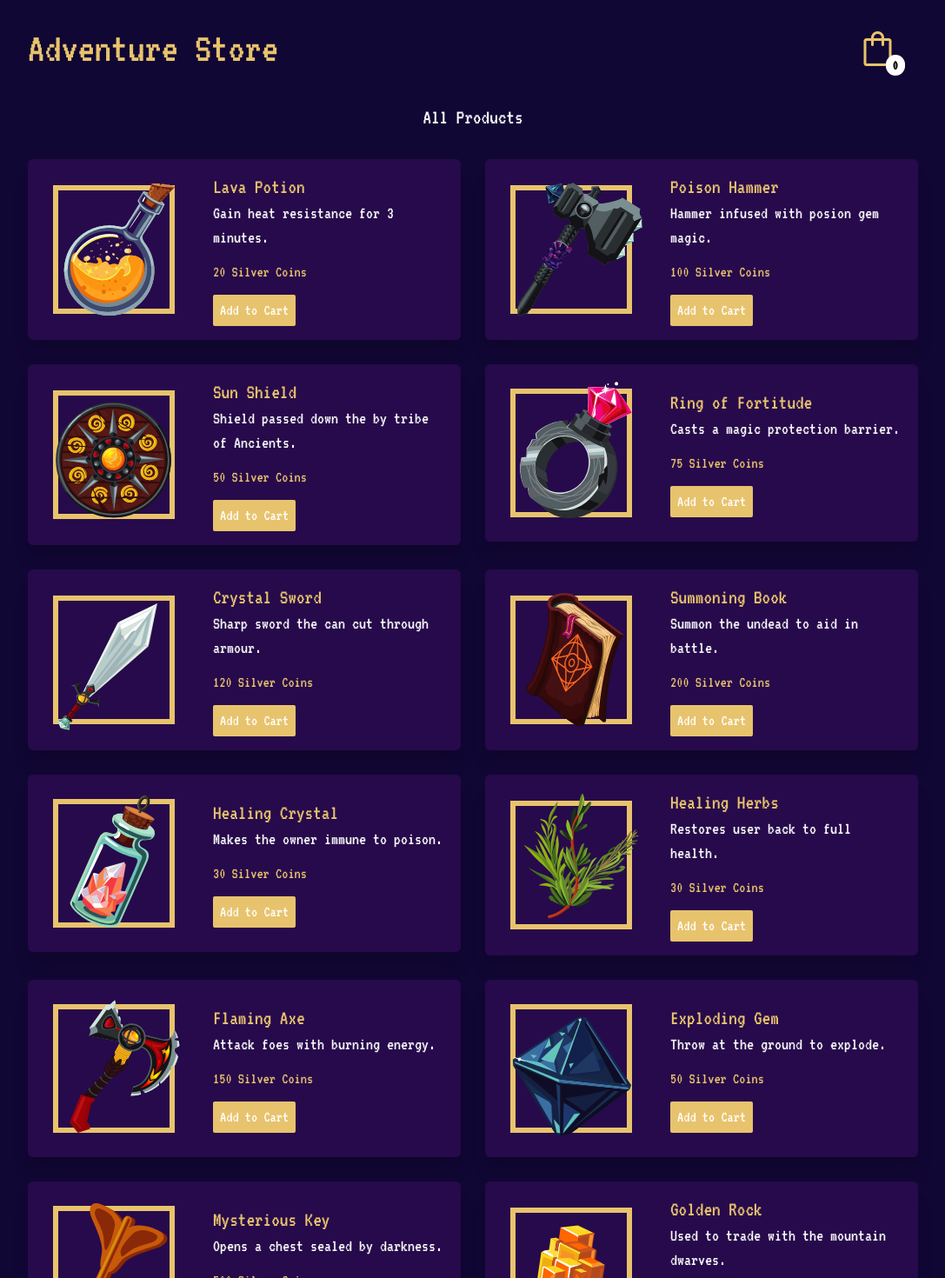
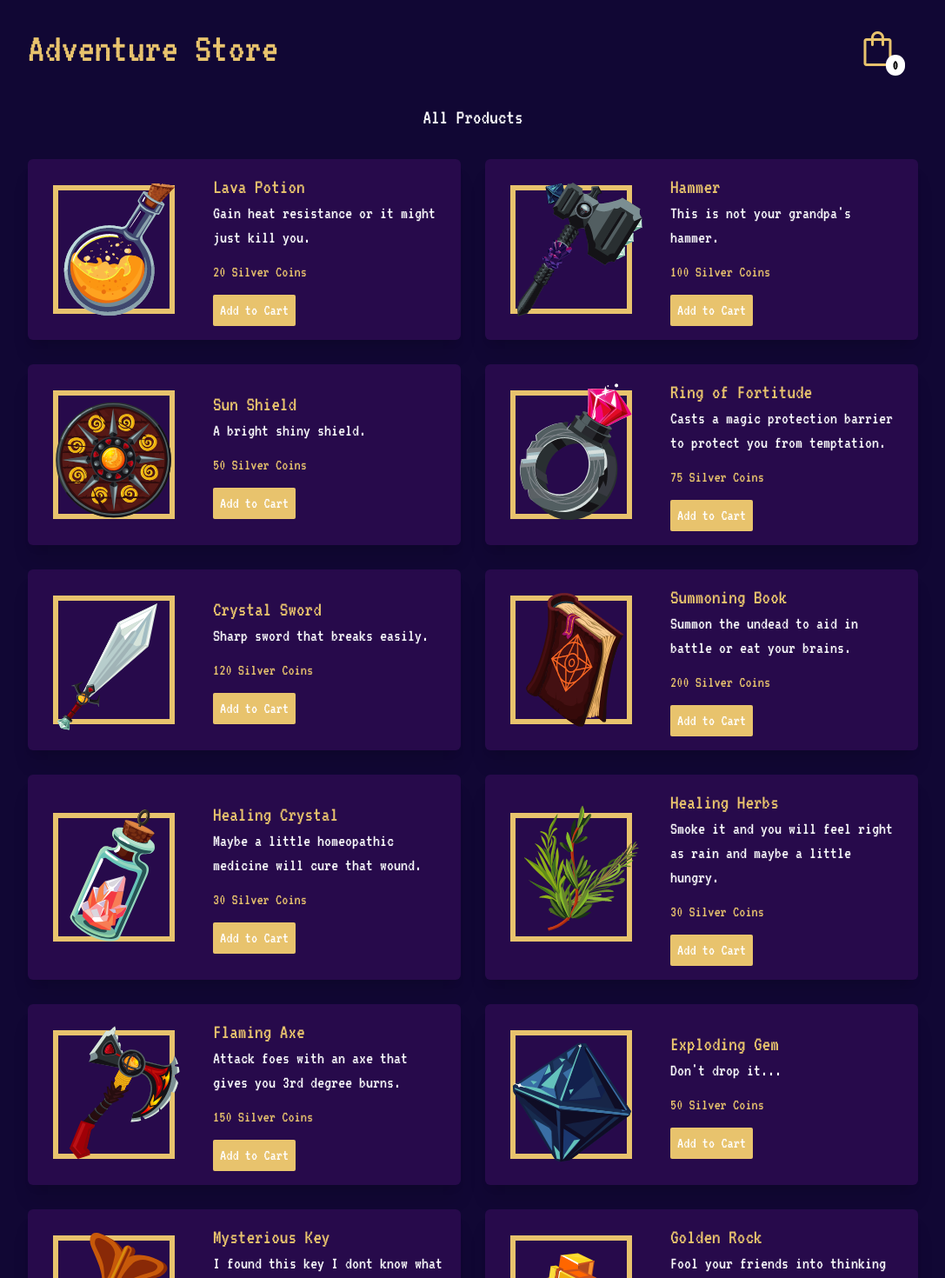
Before and after one commit to EricTimRussell/nuxtpinia, a Nuxt app: page / in a window 1280 px wide. Shown: the top 1470 px of the page at 87% size, without its empty margins (96-1183 px from the left). Built offline with nearby package versions, Linux system fonts and the light colour scheme; data requests are answered from the project's data file.

Commit message:
Change db descriptions

```diff
--- a/assets/css/main.css
+++ b/assets/css/main.css
@@ -12,7 +12,7 @@ body {
 }
 
 .card {
-  @apply bg-primary shadow-xl rounded-md p-4
+  @apply bg-primary shadow-xl rounded-md p-4 min-h-full
 }
 
 .btn {
--- a/data/db.json
+++ b/data/db.json
@@ -4,84 +4,84 @@
     {
       "title": "Lava Potion",
       "price": 20,
-      "description": "Gain heat resistance for 3 minutes.",
+      "description": "Gain heat resistance or it might just kill you.",
       "img": "/img/potion.png",
       "id": 1
     },
     {
-      "title": "Poison Hammer",
+      "title": "Hammer",
       "price": 100,
-      "description": "Hammer infused with posion gem magic.",
+      "description": "This is not your grandpa's hammer.",
       "img": "/img/hammer.png",
       "id": 2
     },
     {
       "title": "Sun Shield",
       "price": 50,
-      "description": "Shield passed down the by tribe of Ancients.",
+      "description": "A bright shiny shield.",
       "img": "/img/shield.png",
       "id": 3
     },
     {
       "title": "Ring of Fortitude",
       "price": 75,
-      "description": "Casts a magic protection barrier.",
+      "description": "Casts a magic protection barrier to protect you from temptation.",
       "img": "/img/ring.png",
       "id": 4
     },
     {
       "title": "Crystal Sword",
       "price": 120,
-      "description": "Sharp sword the can cut through armour.",
+      "description": "Sharp sword that breaks easily.",
       "img": "/img/sword.png",
       "id": 5
     },
     {
       "title": "Summoning Book",
       "price": 200,
-      "description": "Summon the undead to aid in battle.",
+      "description": "Summon the undead to aid in battle or eat your brains.",
       "img": "/img/book.png",
       "id": 6
     },
     {
       "title": "Healing Crystal",
       "price": 30,
-      "description": "Makes the owner immune to poison.",
+      "description": "Maybe a little homeopathic medicine will cure that wound.",
       "img": "/img/crystal.png",
       "id": 7
     },
     {
       "title": "Healing Herbs",
       "price": 30,
-      "description": "Restores user back to full health.",
+      "description": "Smoke it and you will feel right as rain and maybe a little hungry.",
       "img": "/img/herb.png",
       "id": 8
     },
     {
       "title": "Flaming Axe",
       "price": 150,
-      "description": "Attack foes with burning energy.",
+      "description": "Attack foes with an axe that gives you 3rd degree burns.",
       "img": "/img/axe.png",
       "id": 9
     },
     {
       "title": "Exploding Gem",
       "price": 50,
-      "description": "Throw at the ground to explode.",
+      "description": "Don't drop it...",
       "img": "/img/gem.png",
       "id": 10
     },
     {
       "title": "Mysterious Key",
       "price": 500,
-      "description": "Opens a chest sealed by darkness.",
+      "description": "I found this key I dont know what it goes to.",
       "img": "/img/key.png",
       "id": 11
     },
     {
       "title": "Golden Rock",
       "price": 100,
-      "description": "Used to trade with the mountain dwarves.",
+      "description": "Fool your friends into thinking you have real gold.",
       "img": "/img/gold.png",
       "id": 12
     }
```
